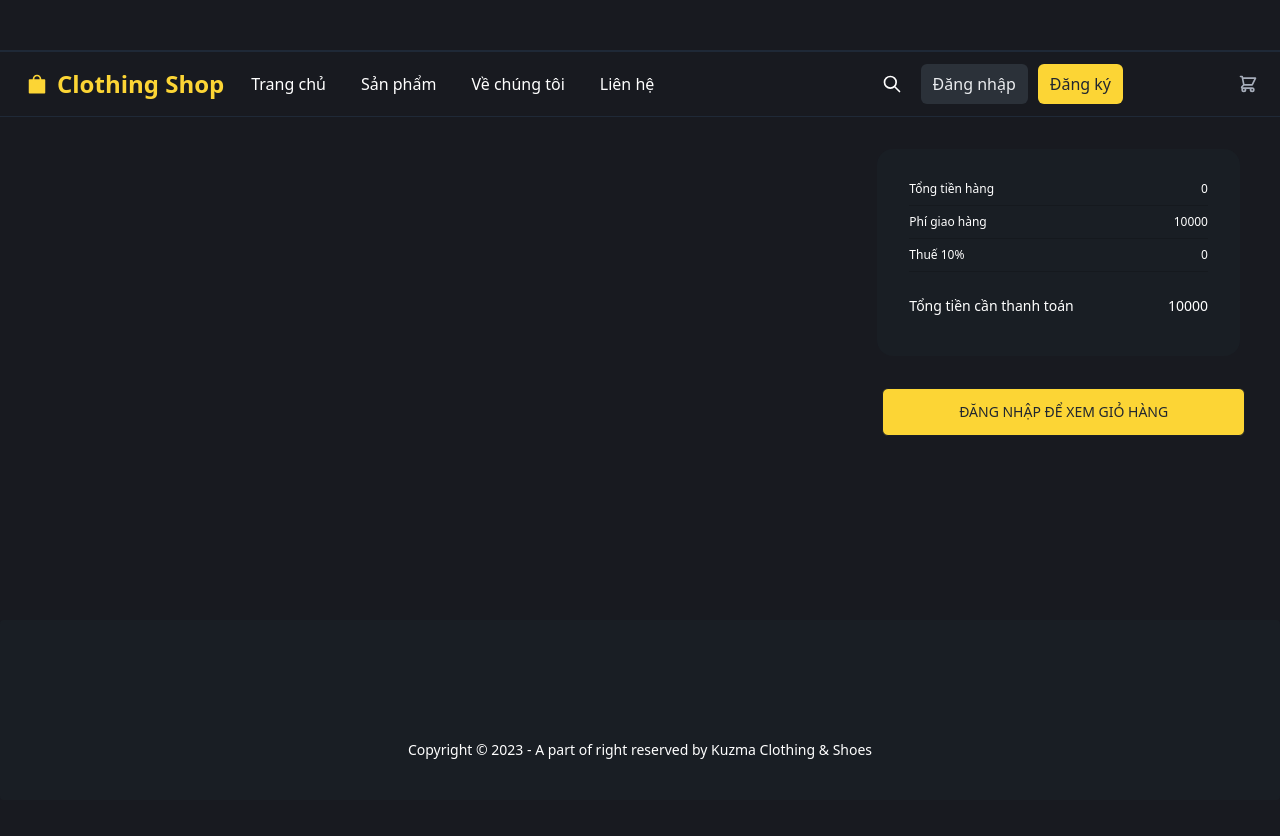
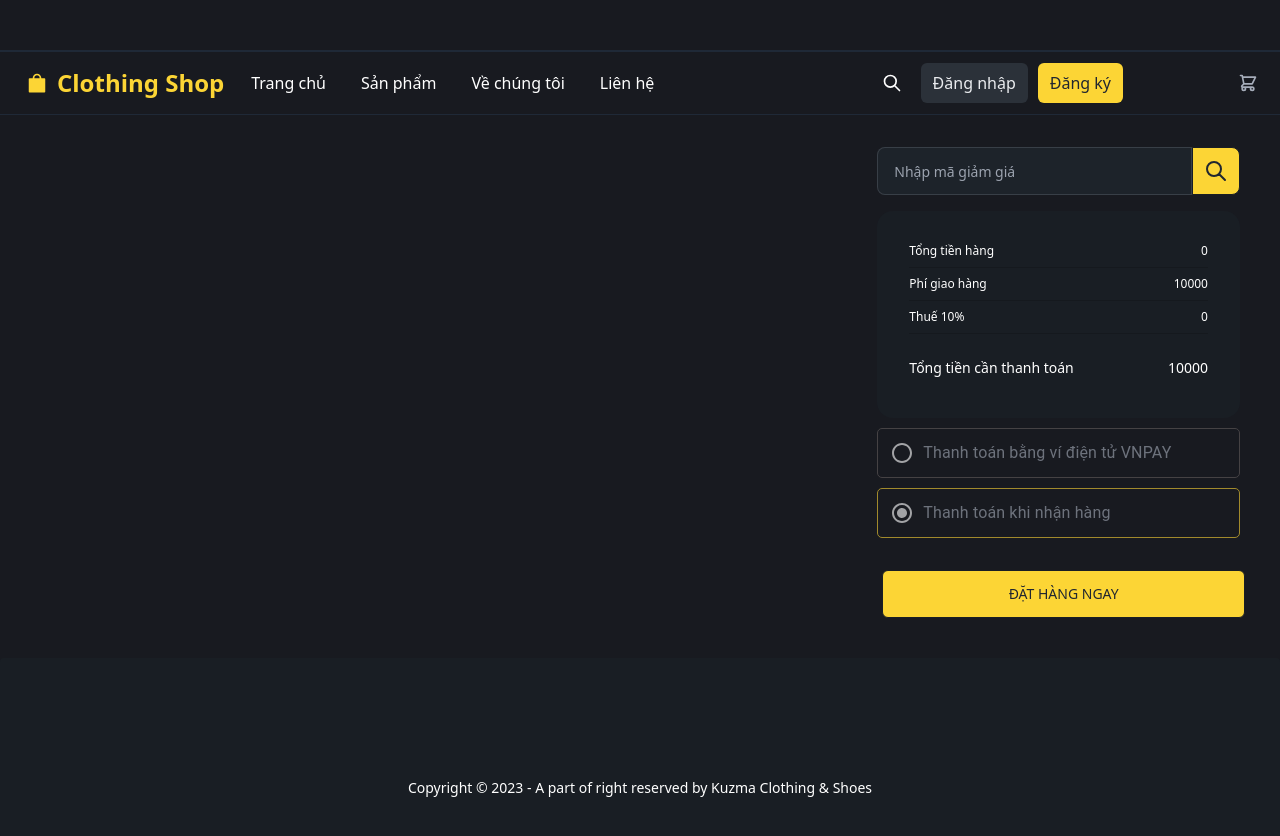
Before and after one commit to bobbibao/e-commerce-frontend, a React (Vite) app: page /cart in a window 1280 px wide. Before the commit the page ends 800 px from the top, so only its background shows below. Built offline with nearby package versions, Linux system fonts and the light colour scheme; some icons are missing.

Commit message:
Update UI shopping cart
- Added coupon component and payment method component

```diff
--- a/src/pages/Cart.jsx
+++ b/src/pages/Cart.jsx
@@ -1,48 +1,245 @@
-import React from 'react'
-import { CartItemsList, CartTotals, SectionTitle } from '../components'
+import React, { useState } from 'react';
+import { makeStyles, TextField, Container, Typography, Divider, Box, IconButton, Button } from '@material-ui/core';
+import { CartItemsList, CartTotals, SectionTitle } from '../components';
 import { Link, useNavigate } from 'react-router-dom';
 import { useSelector } from 'react-redux';
 import { toast } from 'react-toastify';
+import { FormControl, FormControlLabel, Radio, RadioGroup } from '@material-ui/core';
+import CartCouponDetails from '../components/CartCouponDetails';
+import axios from 'axios';
 
+const useStyles = makeStyles(theme => ({
+  modal: {
+    display: 'flex',
+    alignItems: 'center',
+    justifyContent: 'center',
+  },
+  paper: {
+    backgroundColor: "rgb(25, 30, 36)",
+    boxShadow: '0 20px 60px -2px rgba(27,33,58,.4)',
+    borderRadius: '8px',
+    minWidth: 550
+  },
+  textfield: {
+    '& .MuiOutlinedInput-root': {
+      fontSize: '0.875rem',
+      '& fieldset': {
+        borderColor: '#5f6368',
+      },
+      '&:hover fieldset': {
+        borderColor: 'rgb(252, 213, 53)',
+      },
+      '&.Mui-focused fieldset': {
+        borderColor: 'rgb(252, 213, 53)',
+      },
+      color: 'white !important',
+    },
+    '& .MuiInputLabel-root': {
+      color: 'white',
+      fontSize: '0.875rem',
+    },
+    '& .MuiInputLabel-root.Mui-focused': {
+      color: 'rgb(252, 213, 53)',
+    }
+  },
+  label: {
+    marginTop: 8,
+    color: 'white',
+  },
+  button: {
+    boxShadow: 'none',
+    marginLeft: '1rem'
+  }
+}));
 const Cart = () => {
-
+  const classes = useStyles();
+  const [name, setName] = useState('');
+  const [sdt, setSdt] = useState('');
+  const [address, setAddress] = useState('');
+  const [email, setEmail] = useState('');
   const navigate = useNavigate();
   const loginState = useSelector((state) => state.auth.isLoggedIn);
   const { cartItems } = useSelector((state) => state.cart);
+  const [isFocused, setIsFocused] = useState(false);
+  const [paymentMethod, setPaymentMethod] = useState('cod');
+  const [coupon, setCoupon] = useState(null);
+
+  const onFocus = () => {
+    setIsFocused(true);
+  };
+
+  const onBlur = () => {
+    setIsFocused(false);
+  };
+
+  const handleSearch = async (e) => {
+    e.preventDefault();
+    // setCurrentPage((prevState) => 1);
+    // setSearchTerm((prevState) => e.target.search.value);
+    try {
+      const response = await axios.get(`http://localhost:8080/coupons/${e.target.search.value}`);
+      setCoupon(
+        {
+          code: response.data.code,
+          description: response.data.voucherDescription,
+          value: response.data.discountValue,
+          expiryDate: new Date(response.data.expirationDate).toLocaleString()
+        }
+      );
+    } catch (error) {
+      console.log(error.response);
+    }
+
+    // // Mock API response for coupon
+    // const mockCoupon = {
+    //   code: e.target.search.value,
+    //   description: 'Giảm giá 10% cho đơn hàng trên 500k',
+    //   value: '10%',
+    //   expiryDate: '30/06/2024',
+    // };
+    // setCoupon(mockCoupon);
+  };
 
   const isCartEmpty = () => {
-    if(cartItems.length === 0){
-      toast.error("Giỏ hàng đang trống");
-    }else{
-      const confirmOrder = window.confirm("Bạn có chắc chắn muốn đặt hàng không?");
-      if(confirmOrder){
-        navigate("/thank-you");
+    if (cartItems.length === 0) {
+      toast.error('Giỏ hàng đang trống');
+    } else {
+      const confirmOrder = window.confirm('Bạn có chắc chắn muốn đặt hàng không?');
+      if (confirmOrder) {
+        navigate('/thank-you');
       }
     }
-  }
+  };
 
   return (
-    <div style={{flexGrow: 1}}>
-    <SectionTitle title="Cart" path="Home | Cart" />
-    <div className='mt-8 grid gap-8 lg:grid-cols-12 max-w-7xl mx-auto px-10'>
-        <div className='lg:col-span-8'>
+    <div style={{ flexGrow: 1 }}>
+      <SectionTitle title="Cart" path="Home | Cart" />
+      <div className="mt-8 grid gap-8 lg:grid-cols-12 max-w-7xl mx-auto px-10">
+        <div className="lg:col-span-8">
           <CartItemsList />
         </div>
-        <div className='lg:col-span-4 lg:pl-4'>
-          <CartTotals />
-          {loginState ? (
-            <button onClick={isCartEmpty} className='btn bg-yellow-600 hover:bg-blue-500 text-white btn-block mt-8' style={{padding: "8px 12px", color: "rgb(32, 38, 48)", backgroundColor: "rgb(252, 213, 53)", borderRadius: "6px", marginInline: "5px", fontWeight: 500}}>
-              Đặt hàng ngay
-            </button>
-          ) : (
-            <Link to='/login' className='btn bg-blue-600 hover:bg-blue-500 btn-block text-white mt-8' style={{padding: "8px 12px", color: "rgb(32, 38, 48)", backgroundColor: "rgb(252, 213, 53)", borderRadius: "6px", marginInline: "5px", fontWeight: 500}}>
-              Đăng nhập để xem giỏ hàng
-            </Link>
-          )}
+        <div className="lg:col-span-4 lg:pl-4">
+          <form className="form-control max-w-7xl mx-auto pb-4" onSubmit={handleSearch}>
+            <div className="input-group">
+              <input
+                type="text"
+                placeholder="Nhập mã giảm giá"
+                className="input input-bordered input-md w-full outline-0 focus:outline-0"
+                name="search"
+                onFocus={onFocus}
+                onBlur={onBlur}
+                style={isFocused ? { borderColor: 'rgb(240, 185, 11)' } : {}}
+              />
+              <button
+                type="submit"
+                className="btn btn-square btn-md bg-blue-600 hover:bg-blue-500 text-white"
+                style={{ color: 'rgb(32, 38, 48)', backgroundColor: 'rgb(252, 213, 53)', fontWeight: 500 }}
+              >
+                <svg xmlns="http://www.w3.org/2000/svg" className="h-6 w-6" fill="none" viewBox="0 0 24 24" stroke="currentColor">
+                  <path strokeLinecap="round" strokeLinejoin="round" strokeWidth="2" d="M21 21l-6-6m2-5a7 7 0 11-14 0 7 7 0 0114 0z" />
+                </svg>
+              </button>
+            </div>
+          </form>
+          <CartCouponDetails coupon={coupon} />
+          <CartTotals coupon={coupon} />
+          <FormControl component="fieldset" style={{ width: '100%', marginTop: 10 }}>
+            <RadioGroup
+              aria-label="payment-method"
+              name="payment-method"
+              value={paymentMethod}
+              onChange={(e) => setPaymentMethod(e.target.value)}
+            >
+              <FormControlLabel
+                value="vnpay"
+                control={<Radio style={{ color: 'white' }} />}
+                label="Thanh toán bằng ví điện tử VNPAY"
+                style={{
+                  opacity: 0.6,
+                  border: paymentMethod === 'vnpay' ? '1px solid rgb(252, 213, 53)' : '1px solid rgb(99, 93, 93)',
+                  borderRadius: '5px',
+                  padding: 3,
+                  margin: 0,
+                }}
+              />
+              <FormControlLabel
+                value="cod"
+                control={<Radio style={{ color: 'white' }} />}
+                label="Thanh toán khi nhận hàng"
+                style={{
+                  opacity: 0.6,
+                  border: paymentMethod === 'cod' ? '1px solid rgb(252, 213, 53)' : '1px solid rgb(99, 93, 93)',
+                  borderRadius: '5px',
+                  padding: 3,
+                  margin: 0,
+                  marginTop: 10,
+                }}
+              />
+            </RadioGroup>
+          </FormControl>
+          {/* <div className="mt-8 grid gap-8 lg:grid-cols-12  mx-auto">
+          <div className="lg:col-span-12">
+
+          <TextField
+            id={`outlined-HoTen`}
+            label={`Họ và tên`}
+            className={classes.textfield}
+            fullWidth
+            value={name}
+            onChange={(e) => setName(e.target.value)}
+            margin="dense"
+            variant="outlined"
+          />
+          <TextField
+            id={`outlined-SDT`}
+            label={`Số điện thoại`}
+            className={classes.textfield}
+            fullWidth
+            value={sdt}
+            onChange={(e) => setSdt(e.target.value)}
+            margin="dense"
+            variant="outlined"
+          />
+          <TextField
+            id={`outlined-DiaChi`}
+            label={`Địa chỉ`}
+            className={classes.textfield}
+            fullWidth
+            value={address}
+            onChange={(e) => setAddress(e.target.value)}
+            margin="dense"
+            variant="outlined"
+          />
+          <TextField
+            id={`outlined-Email`}
+            label={`Email`}
+            className={classes.textfield}
+            fullWidth
+            value={email}
+            onChange={(e) => setEmail(e.target.value)}
+            margin="dense"
+            variant="outlined"
+            />
+             </div>
+          </div> */}
+          <button
+            onClick={isCartEmpty}
+            className="btn bg-yellow-600 hover:bg-blue-500 text-white btn-block mt-8"
+            style={{
+              padding: '8px 12px',
+              color: 'rgb(32, 38, 48)',
+              backgroundColor: 'rgb(252, 213, 53)',
+              borderRadius: '6px',
+              marginInline: '5px',
+              fontWeight: 500,
+            }}
+          >
+            Đặt hàng ngay
+          </button>
         </div>
       </div>
     </div>
-  )
-}
+  );
+};
 
-export default Cart
+export default Cart;
```
